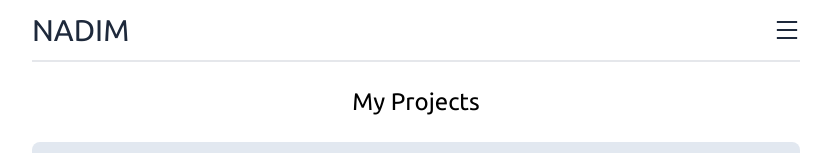
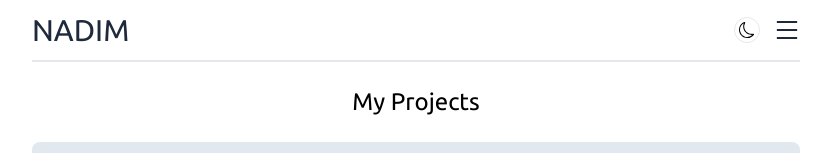
Before and after one commit to nadim-chowdhury/njs-portfolio, a Next.js app: page /projects in a window 1280 px wide. Shown: the top 153 px of the page, without its empty margins (224-1055 px from the left). Built offline with nearby package versions, Linux system fonts and the light colour scheme.

Commit message:
dark mode switch button added

```diff
--- /dev/null
+++ b/src/app/HocLayout.jsx
@@ -0,0 +1,27 @@
+"use client";
+import { useState } from "react";
+import { BsMoon, BsMoonFill } from "react-icons/bs";
+import Header from "@/components/Header";
+import Footer from "@/components/Footer";
+
+export default function HocLayout({ children }) {
+  const [dark, setDark] = useState(false);
+
+  return (
+    <html lang="en" className={dark && "dark"}>
+      <body className="mx-4 sm:max-w-3xl sm:mx-auto dark:bg-neutral-800 relative">
+        <Header />
+        <div
+          onClick={() => setDark(!dark)}
+          className={`absolute top-[17px] z-10 right-10 border p-1 rounded-full cursor-pointer ${
+            dark && "text-white"
+          }`}
+        >
+          {dark ? <BsMoonFill /> : <BsMoon />}
+        </div>
+        <main>{children}</main>
+        <Footer />
+      </body>
+    </html>
+  );
+}
--- a/src/app/layout.js
+++ b/src/app/layout.js
@@ -1,9 +1,5 @@
-// "use client";
-import Header from "@/components/Header";
-import Footer from "@/components/Footer";
+import HocLayout from "./HocLayout";
 import "./globals.scss";
-// import { useState } from "react";
-// import { BsMoon, BsMoonFill } from "react-icons/bs";
 
 export const metadata = {
   title: "Nadim Chowdhury",
@@ -11,24 +7,5 @@ export const metadata = {
 };
 
 export default function RootLayout({ children }) {
-  // const [dark, setDark] = useState(false);
-  // className={dark && "dark"}
-
-  return (
-    <html lang="en">
-      <body className="mx-4 sm:max-w-3xl sm:mx-auto dark:bg-neutral-800 relative">
-        <Header />
-        {/* <div
-          onClick={() => setDark(!dark)}
-          className={`absolute top-[17px] z-10 right-10 border p-1 rounded-full cursor-pointer ${
-            dark && "text-white"
-          }`}
-        >
-          {dark ? <BsMoonFill /> : <BsMoon />}
-        </div> */}
-        <main>{children}</main>
-        <Footer />
-      </body>
-    </html>
-  );
+  return <HocLayout>{children}</HocLayout>;
 }
--- a/tailwind.config.js
+++ b/tailwind.config.js
@@ -5,7 +5,7 @@ module.exports = {
     "./src/components/**/*.{js,ts,jsx,tsx,mdx}",
     "./src/app/**/*.{js,ts,jsx,tsx,mdx}",
   ],
-  darkMode: "media",
+  darkMode: "class",
   theme: {
     extend: {
       backgroundImage: {
```
